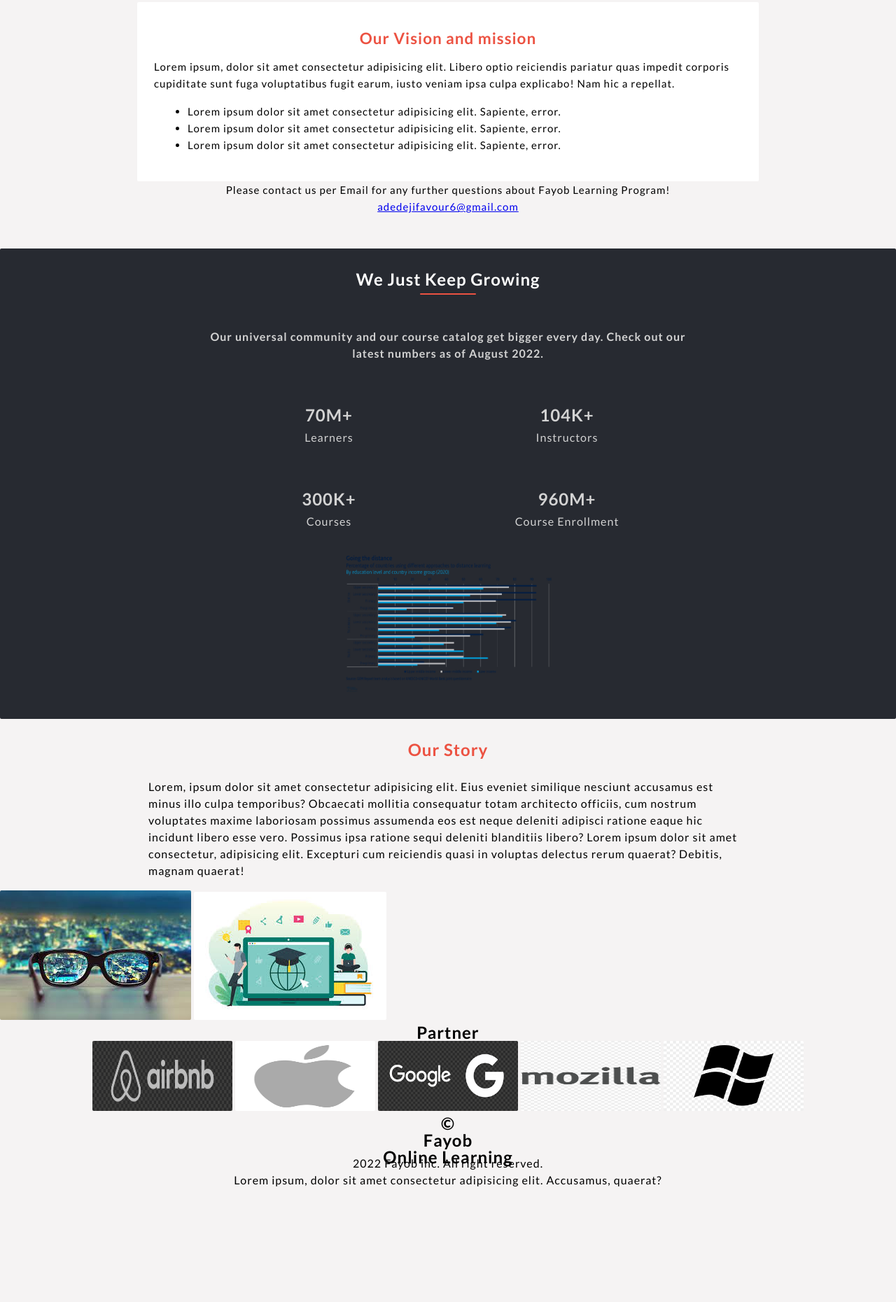
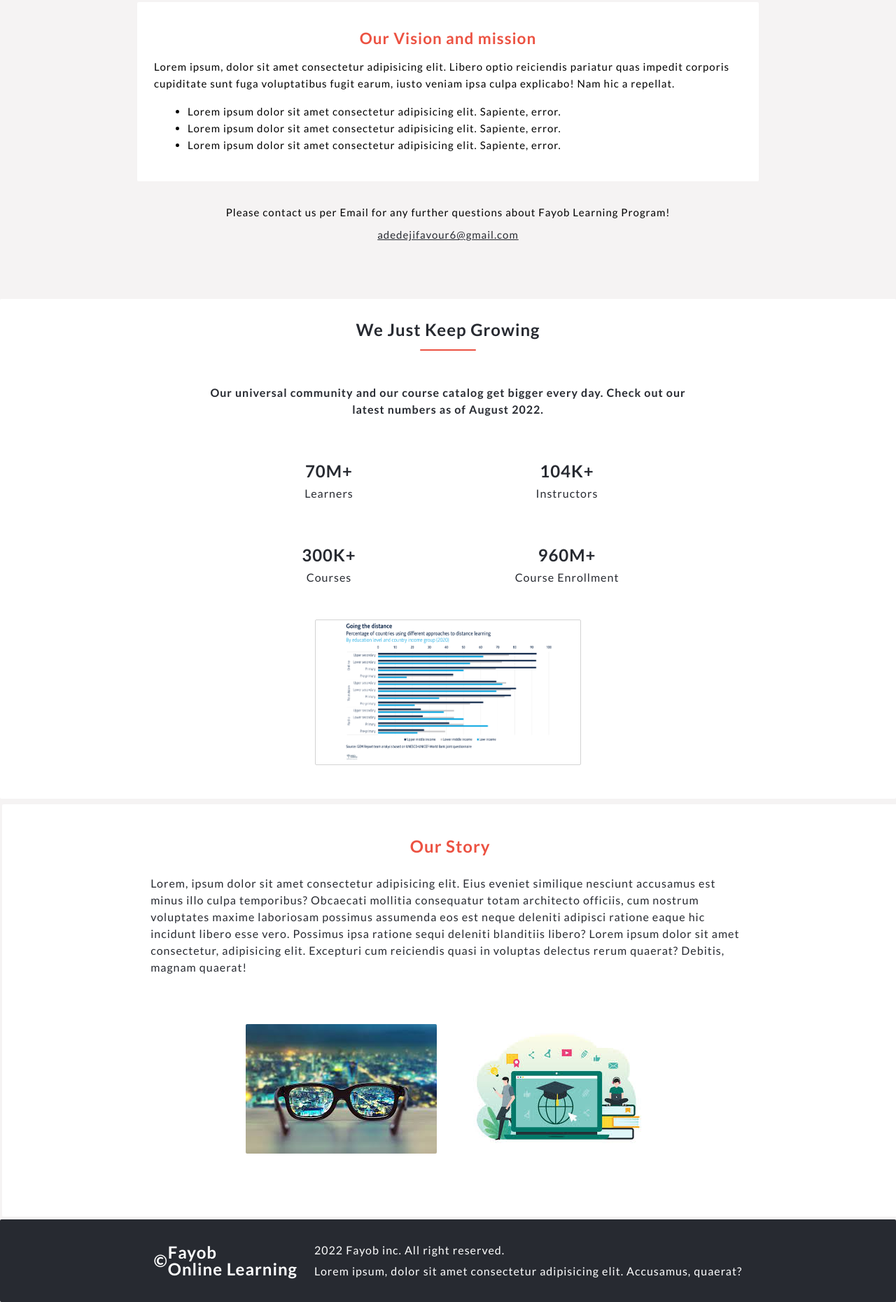
Before and after one commit to Fayob/html-css-js-capstone-project, a website: page about.html in a window 1280 px wide. Shown: the part 165-2025 px from the top of the page at 70% size. Before the commit the page ends 1863 px from the top, so only its background shows below. Drawn offline with Linux system fonts and the light colour scheme.

Commit message:
Add styling to the pages changed in the layout file

```diff
--- a/main.scss
+++ b/main.scss
@@ -10,13 +10,13 @@ $gray-color: #d3d3d3;
 }
 
 body {
-  width: 95%;
+  width: 100%;
   font-family: "Lato", sans-serif;
   line-height: 24px;
   letter-spacing: 1px;
   text-align: center;
   background: rgb(245, 243, 243);
-  margin: 1rem;
+  margin: 1rem auto;
 }
 
 .navbar {
@@ -120,15 +120,22 @@ body {
 
 .welcome_header {
   margin: 6rem 1rem 0;
-  text-align: center;
+  padding: 0 1rem;
+  text-align: start;
 
   .welcome_header_title {
     color: $orange-color;
     font-size: 1rem;
     font-weight: 100;
 
+    &_h4 {
+      transform: scale(1, 1.3);
+    }
+
     h2 {
       margin: 1rem 0;
+      font-size: 2rem;
+      line-height: 2rem;
     }
   }
 
@@ -140,7 +147,7 @@ body {
 }
 
 .all_courses {
-  margin: 3rem 1rem;
+  margin: 3rem 0;
   padding: 1rem;
   text-transform: capitalize;
   background: $black-color;
@@ -279,7 +286,7 @@ body {
 
   .more {
     border: 1px solid $gray-color;
-    margin-bottom: 4rem;
+    margin: 0 1rem 4rem;
     padding: 0.8rem;
 
     .fa {
@@ -354,15 +361,25 @@ body {
   }
 }
 
+.contact_section {
+  margin: 2rem 1rem;
+
+  &_a {
+    display: inline-block;
+    color: $black-color;
+    margin-top: 0.5rem;
+  }
+}
+
 .data_section {
   width: 100%;
-  background: $black-color;
-  margin: 2rem 0;
+  background: #fff;
+  margin: 2rem 0 0.5rem;
   padding: 2rem;
-  color: $gray-color;
+  color: $black-color;
 
   &_header {
-    color: white;
+    color: $black-color;
     margin-bottom: 1rem;
     display: flex;
     flex-direction: column;
@@ -374,7 +391,7 @@ body {
     width: 80px;
     height: 2px;
     background: $orange-color;
-    margin: 0.5rem 0 2rem;
+    margin: 1rem 0 2rem;
   }
 
   .data_article {
@@ -398,11 +415,25 @@ body {
       margin-top: 0.5rem;
     }
   }
+
+  .data-image {
+    max-width: 380px;
+    margin: 1rem auto;
+    border: 1px solid $gray-color;
+  }
+}
+
+.our_story {
+  width: 100%;
+  background: #fff;
+  color: $black-color;
+  padding: 2rem;
+  margin: 0.2rem;
 }
 
 .our_story_header {
   color: $orange-color;
-  margin: 2rem 0 0.8rem;
+  margin: 1rem 0 0.8rem;
 }
 
 .our_story_article {
@@ -415,9 +446,13 @@ body {
   padding: 1rem 2rem;
 }
 
-.founder_image {
+.story_image {
   text-align: center;
-  margin: 2rem 0;
+  margin: 3rem auto;
+
+  &_img {
+    margin: 0.3rem 1rem;
+  }
 }
 
 .visible {
@@ -425,12 +460,11 @@ body {
   z-index: 5;
 }
 
-footer {
 .partnership {
   background: lighten($color: #000, $amount: 30%);
   color: #fff;
   padding: 1rem 1rem 2.5rem;
-    margin: 2rem;
+  margin: 2rem 0;
 
   &_heading {
     display: flex;
@@ -452,33 +486,29 @@ footer {
   margin: 0 0.2rem;
 }
 
-  .footer_lists {
-    margin-top: 2rem;
-    padding: 1rem;
-    border-top: 1px solid lighten($color: black, $amount: 50%);
+.footer {
   display: flex;
+  justify-content: center;
   align-items: center;
-    justify-content: center;
+  padding: 2rem;
+  text-align: start;
 
-    .footer_list {
-      list-style-type: none;
+  &_bold {
+    font-weight: bold;
   }
 
-    .footer_list_a {
-      color: lighten($color: #000, $amount: 35%);
-      display: inline-block;
-      margin: 0 0.5rem;
+  &_paragraph {
+    padding-left: 1.5rem;
+  }
 
-      &:hover {
-        transform: scale(1.4);
-        transition: all 1s ease-in-out 0.4s;
-      }
+  &_p {
+    margin-bottom: 0.4rem;
   }
 }
 
-  .footer_paragraph {
-    margin-top: -15px;
-  }
+.main_partner,
+.main_footer {
+  display: none;
 }
 
 @media (min-width: 768px) {
@@ -603,6 +633,15 @@ footer {
     }
   }
 
+  .welcome_header {
+    max-width: 920px;
+    margin: 10rem auto 0;
+
+    .header_paragraph {
+      max-width: 560px;
+    }
+  }
+
   .mobile_instructor {
     display: none;
   }
@@ -640,4 +679,25 @@ footer {
       padding: 0 2rem;
     }
   }
+
+  .main_partner {
+    display: block;
   }
+
+  .main_footer {
+    display: flex;
+
+    .footer_p {
+      margin-bottom: 1rem;
+    }
+  }
+
+  .about_partner {
+    display: none;
+  }
+
+  .about_footer {
+    background-color: $black-color;
+    color: #fff;
+  }
+}
```
Also changed, not shown: css/main.css, 1 other file. Lines whose indentation alone changed are shown as unchanged.
